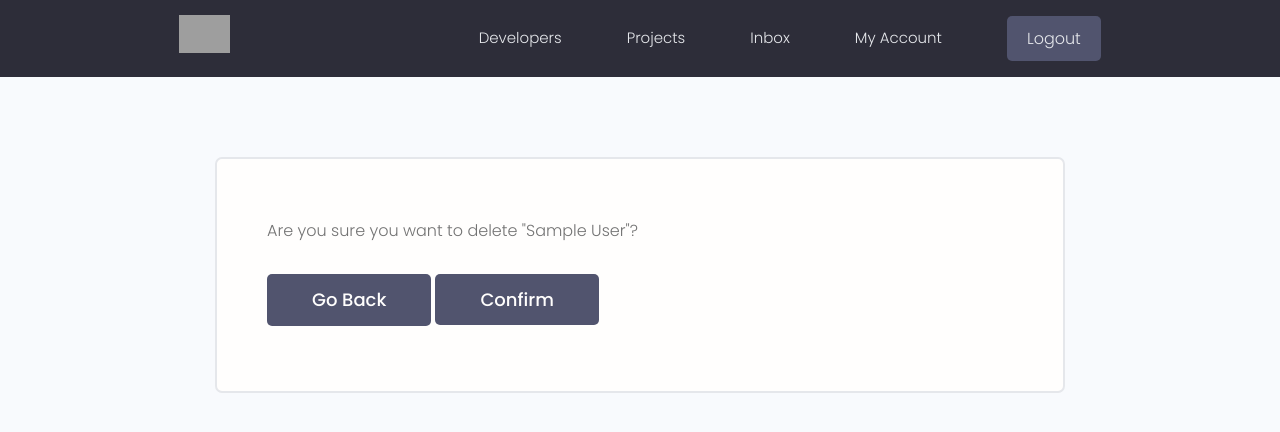
After one commit to mainaliashish/devconnect, a Django app: page /delete-skill/00000000-0000-0000-0000-000000000001/ in a window 1280 px wide. The commit adds this page. Shown: the top 432 px of the page. Run offline with Django 4.2, Linux system fonts and the light colour scheme; a user stored in the database is signed in; tables that the repository leaves empty hold one stand-in row (values such as "Sample post"); some libraries are stand-ins or nearby versions; grey boxes are pictures that could not be loaded.

Commit message:
- Update add delete form template - Update Fix links in account page

```diff
--- /dev/null
+++ b/templates/delete_template.html
@@ -0,0 +1,23 @@
+{% extends 'layouts/master.html' %}
+
+{% block main-content %}
+
+
+<!-- Main Section -->
+<main class="formPage my-xl">
+    <div class="content-box">
+        <div class="formWrapper">
+            <br>
+            <form class="form" action="" method="POST">
+                {% csrf_token %}
+                <p>Are you sure you want to delete "{{object}}"?</p>
+
+                <a class="btn btn--sub btn--lg  my-md" href="{{ request.GET.next }}">Go Back</a>
+
+                <input class="btn btn--sub btn--lg  my-md" type="submit" value="Confirm" />
+            </form>
+        </div>
+    </div>
+</main>
+
+{% endblock %}
```
Also changed, not shown: users/templates/users/account.html (+4 -4 lines).
